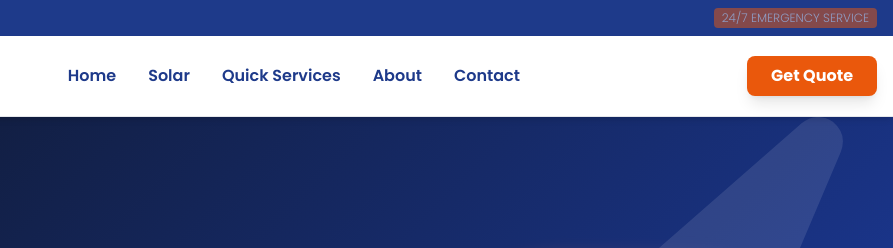
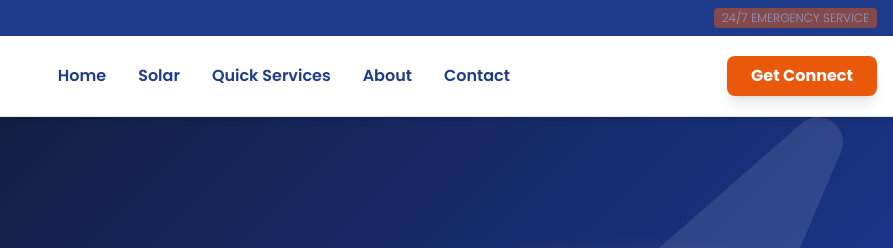
Before and after one commit to irsolarengineer-Solarization/IR-Solar-Engineer, a plain HTML site: page index.html in a window 1280 px wide. Shown: the top 248 px of the page, 387-1280 px from the left. Drawn offline with nearby package versions, Linux system fonts and the light colour scheme.

Commit message:
Update index.html

```diff
--- a/index.html
+++ b/index.html
@@ -44,7 +44,7 @@
                 <a href="#about" class="hover:text-orange-600 transition underline-offset-4 hover:underline">About</a>
                 <a href="#contact" class="hover:text-orange-600 transition underline-offset-4 hover:underline">Contact</a>
             </div>
-            <a href="https://wa.me/923339249886" class="bg-orange-600 text-white px-6 py-2 rounded-lg font-bold hover:bg-orange-700 transition transform hover:scale-105 shadow-lg">Get Quote</a>
+            <a href="https://wa.me/923339249886" class="bg-orange-600 text-white px-6 py-2 rounded-lg font-bold hover:bg-orange-700 transition transform hover:scale-105 shadow-lg">Get Connect</a>
         </div>
     </nav>
 
```
